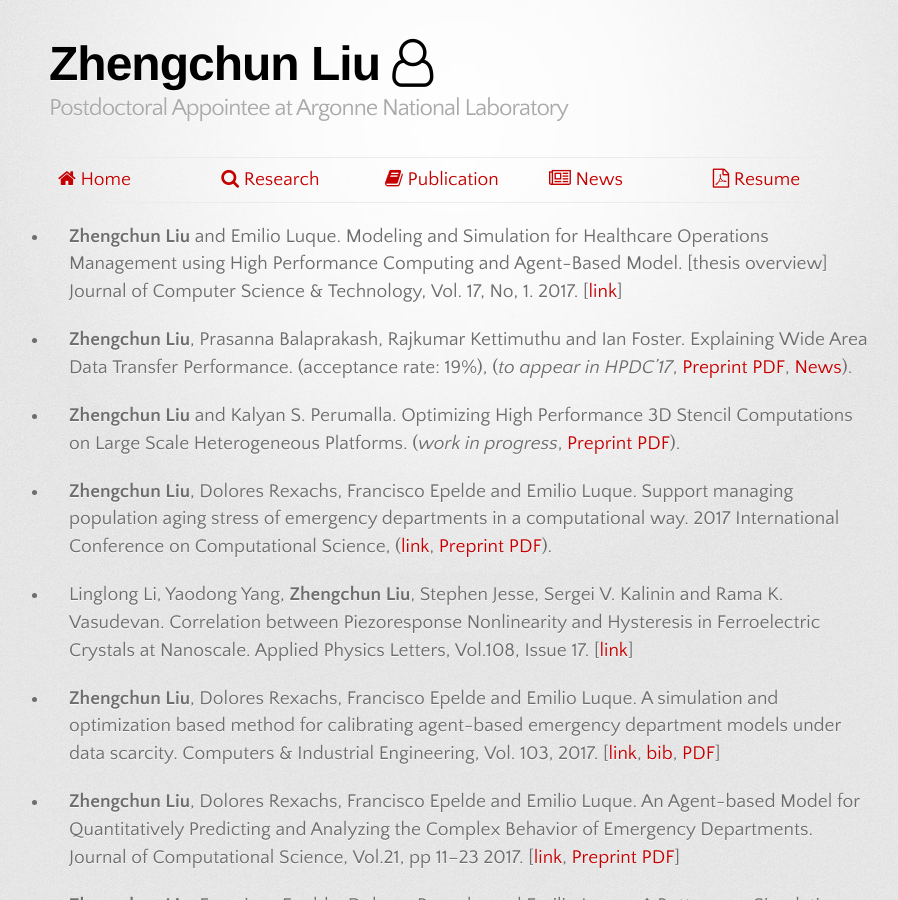
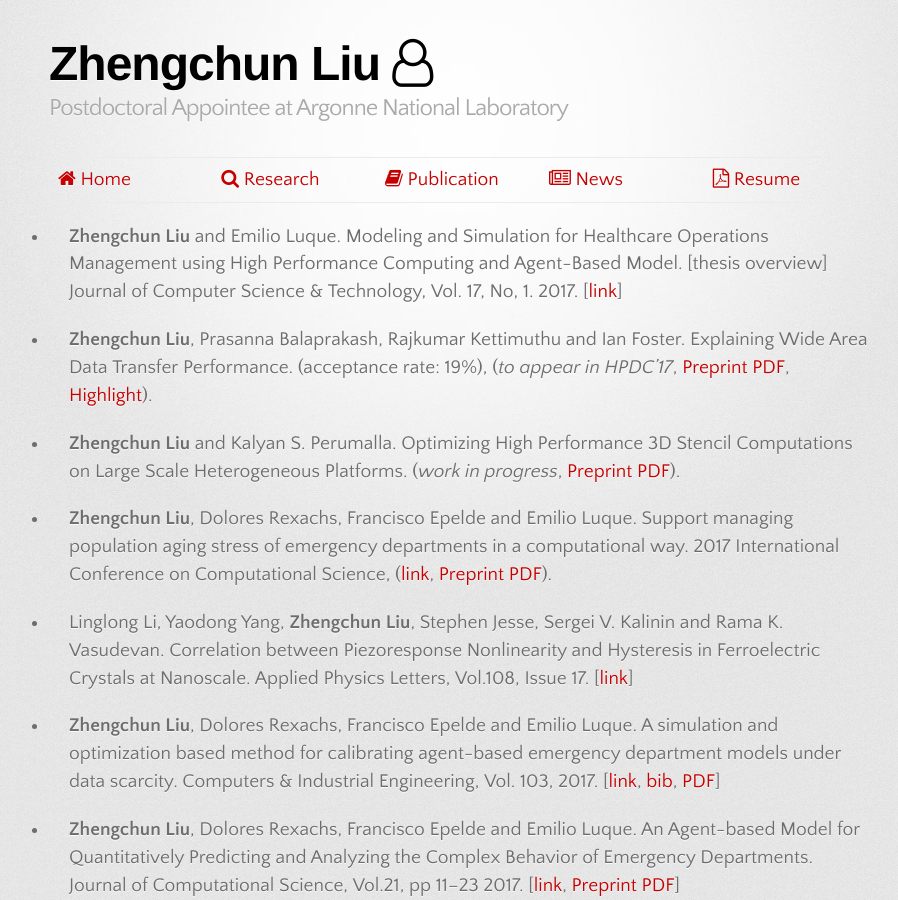
Before and after one commit to lzhengchun/lzhengchun.github.io, a Jekyll site: the page built from Publication.md, in a window 1280 px wide and 900 px high. Shown: the whole window, without its empty margins (181-1079 px from the left). Built offline with Jekyll 4.4.1, drawn with Linux system fonts in a browser that asks for light colours; some web fonts are replaced.

Commit message:
add, delete, polish etc.

```diff
--- a/Publication.md
+++ b/Publication.md
@@ -5,7 +5,7 @@
 
 - __Zhengchun Liu__ and Emilio Luque. Modeling and Simulation for Healthcare Operations Management using High Performance Computing and Agent-Based Model. [thesis overview] Journal of Computer Science & Technology, Vol. 17, No, 1. 2017. [[link](http://journal.info.unlp.edu.ar/wp-content/uploads/2017/05/JCST-44-Thesis-Overview-2.pdf)]
 
-- __Zhengchun Liu__, Prasanna Balaprakash, Rajkumar Kettimuthu and Ian Foster. Explaining Wide Area Data Transfer Performance. (acceptance rate: 19%), (_to appear in HPDC'17_, [Preprint PDF](http://www.mcs.anl.gov/~zcliu/files/Explaining%20Wide%20Area%20Data%20Transfer%20Performance.pdf), [News](http://www.mcs.anl.gov/articles/machine-learning-methods-used-develop-data-transfer-performance-models)).
+- __Zhengchun Liu__, Prasanna Balaprakash, Rajkumar Kettimuthu and Ian Foster. Explaining Wide Area Data Transfer Performance. (acceptance rate: 19%), (_to appear in HPDC'17_, [Preprint PDF](http://www.mcs.anl.gov/~zcliu/files/Explaining%20Wide%20Area%20Data%20Transfer%20Performance.pdf), [Highlight](http://www.mcs.anl.gov/articles/machine-learning-methods-used-develop-data-transfer-performance-models)).
 
 - __Zhengchun Liu__ and Kalyan S. Perumalla. Optimizing High Performance 3D Stencil Computations on Large Scale Heterogeneous Platforms. (_work in progress_, [Preprint PDF](file/B2R-3d.pdf)).
 
```
